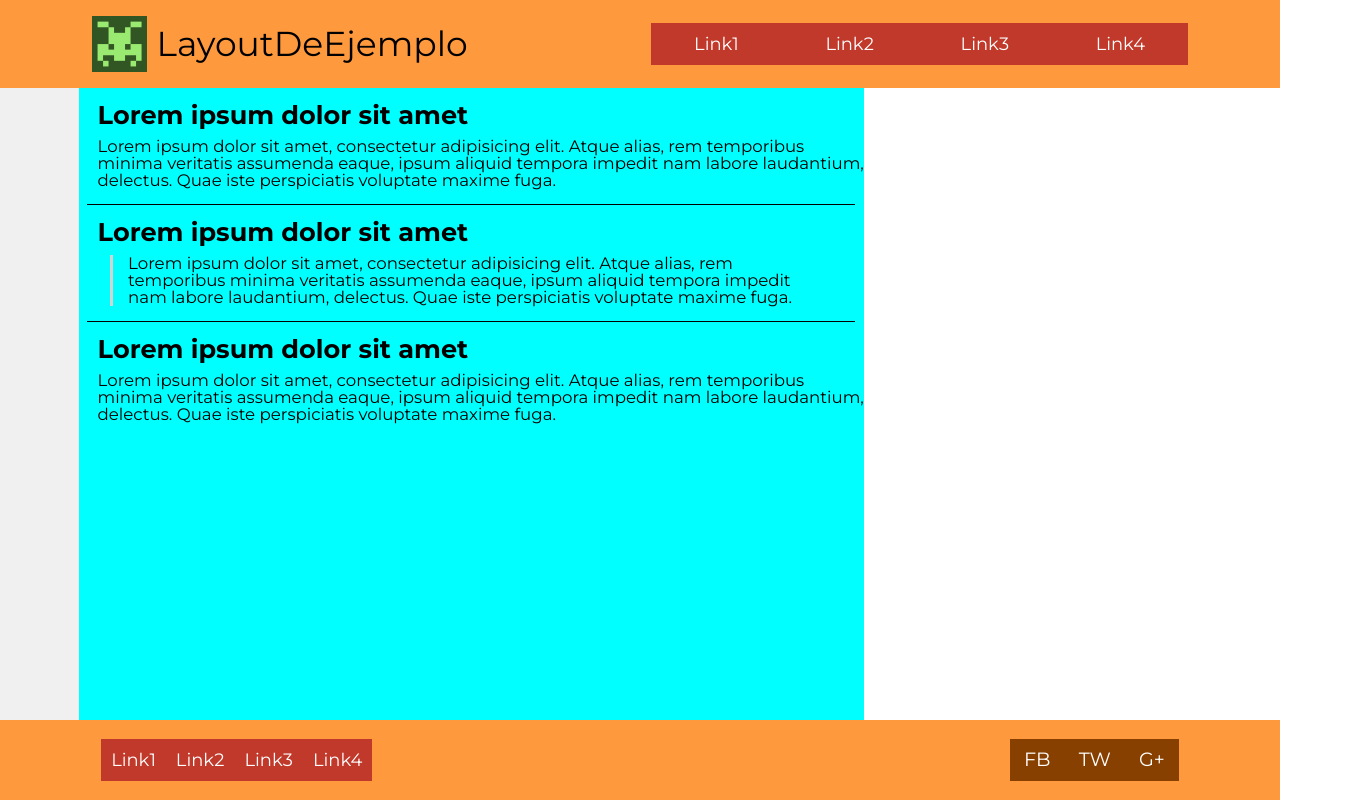
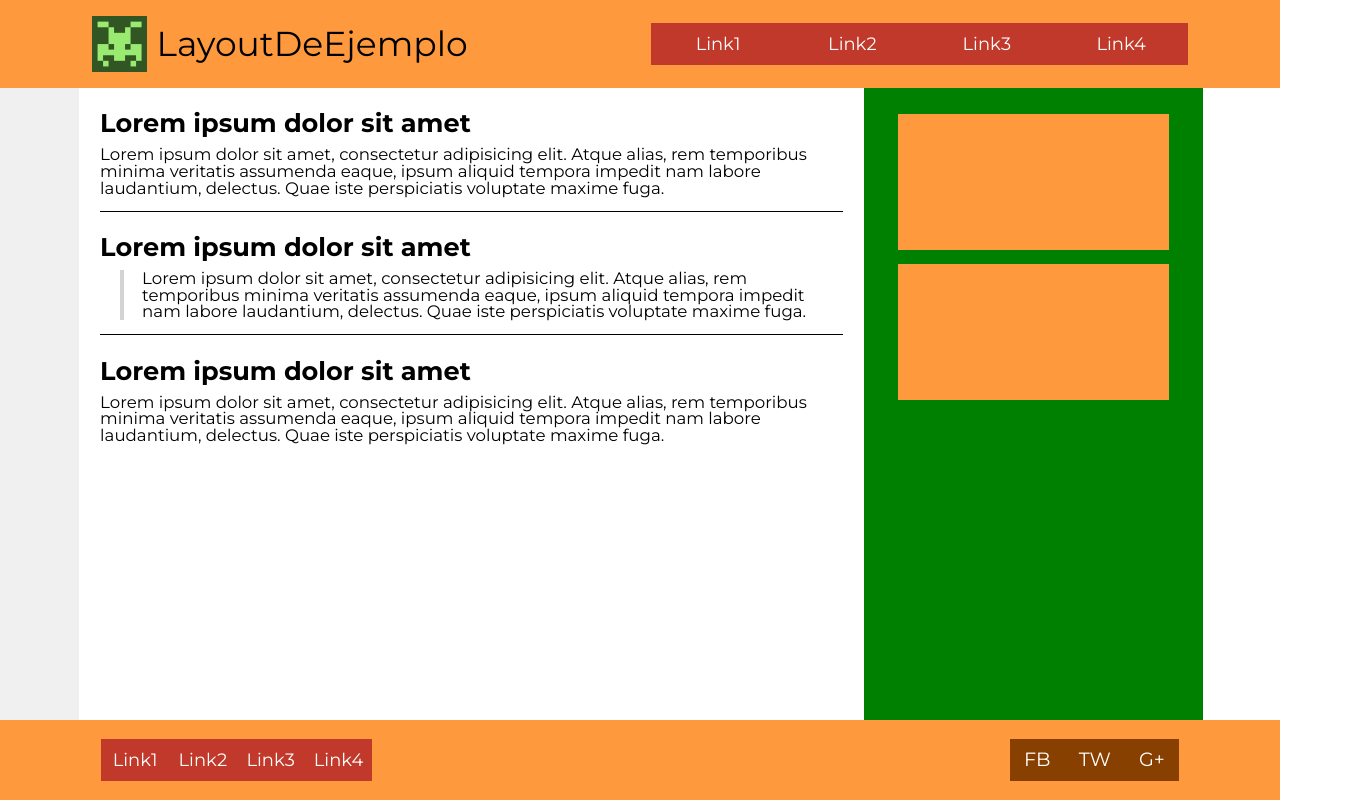
Before and after one commit to raquelgm88/prueba-create, a website: page src/html/index.html in a window 1280 px wide. Shown: the whole page, 1359 px wide, since content can reach past the window. Drawn offline with nearby package versions, Linux system fonts and the light colour scheme; files that its build step writes are made by us from their sources; files whose address does not match are found by name.

Commit message:
Layout desktop version and improve clean CSS code

```diff
--- a/src/html/partials/main.html
+++ b/src/html/partials/main.html
@@ -32,6 +32,6 @@
   </section>
   <aside class="main__aside">
     <div class="main__aside-rectangle"></div>
-    <div class="main__aside-rectangle"></div>
+    <div class="main__aside-rectangle main__aside-rectangle2"></div>
   </aside>
 </main>
--- a/src/scss/core/_variables.scss
+++ b/src/scss/core/_variables.scss
@@ -1,5 +1,4 @@
 // Media-queries
-
 $breakpoint-tablet: 768px;
 $breakpoint-desktop: 1024px;
 
@@ -17,3 +16,4 @@ $color-border: #d3d3d3;
 $color-mainBorder: #f0f0f0;
 $color-line: black;
 $color-aside: #008000;
+$color-hover: #e74c3c;
--- a/src/scss/layout/_footer.scss
+++ b/src/scss/layout/_footer.scss
@@ -1,19 +1,19 @@
 .footer {
     display: flex;
     flex-direction: column;
+    align-items: center;
     justify-content: center;
-    align-items: center;
     width: 100vw;
     height: 16.5vh;
     background-color: $color-headerFooter;
 
     @media all and (min-width: $breakpoint-desktop) {
         flex-direction: row;
+        justify-content: space-around;
         align-items: center;
-        justify-content: space-around;
         gap: 34vw;
         height: 10vh;
-     }
+    }
 
     &__menu {
         display: flex;
@@ -23,9 +23,9 @@
             flex-direction: row;
             justify-content: space-around;
             align-items: center;
-            background-color: $color-menu;
             width: 80vw;
             height: 5.8vh;
+            background-color: $color-menu;
 
             @media all and (min-width: $breakpoint-desktop) {
                 width: 21.2vw;
@@ -33,6 +33,17 @@
             }
 
             &--item {
+                display: flex;
+                flex-direction: row;
+                justify-content: space-around;
+                align-items: center;
+                width: 25%;
+                height: 5.8vh;
+
+                @media all and (min-width: $breakpoint-desktop) {
+                    height: 5.3vh;
+                }
+
                 &_link {
                     text-decoration: none;
                     color: $color-link;
@@ -43,6 +54,11 @@
                         font-size: 1.4vw;
                     }
                 }
+            }
+
+            &--item:hover {
+                background-color: $color-hover;
+                transform: scale(1.1);
             }
         }
     }
@@ -55,9 +71,9 @@
             flex-direction: row;
             justify-content: space-around;
             align-items: center;
-            background-color: $color-socialMedia;
             width: 33vw;
             height: 5.8vh;
+            background-color: $color-socialMedia;
 
             @media all and (min-width: $breakpoint-desktop) {
                 width: 13.2vw;
--- a/src/scss/layout/_header.scss
+++ b/src/scss/layout/_header.scss
@@ -8,8 +8,8 @@
 
     @media all and (min-width: $breakpoint-desktop) {
        flex-direction: row;
+       justify-content: space-around;
        align-items: center;
-       justify-content: space-around;
        height: 11vh;
     }
 
@@ -19,10 +19,6 @@
         justify-content: center;
         align-items: center;
         height: 13vh;
-
-        @media all and (min-width: $breakpoint-desktop) {
-            //height: 10vh;
-        }
 
         &-logo {
             width: 11vw;
@@ -51,9 +47,9 @@
             flex-direction: row;
             justify-content: space-around;
             align-items: center;
-            background-color: $color-menu;
             width: 100vw;
             height: 5.8vh;
+            background-color: $color-menu;
 
             @media all and (min-width: $breakpoint-desktop) {
                 width: 42vw;
@@ -61,6 +57,41 @@
             }
 
             &--item {
+                display: flex;
+                flex-direction: row;
+                justify-content: space-around;
+                align-items: center;
+                width: 25%;
+                height: 5.8vh;
+
+                @keyframes wiggle {
+                    0%, 7% {
+                      transform: rotateZ(0);
+                    }
+                    15% {
+                      transform: rotateZ(-15deg);
+                    }
+                    20% {
+                      transform: rotateZ(10deg);
+                    }
+                    25% {
+                      transform: rotateZ(-10deg);
+                    }
+                    30% {
+                      transform: rotateZ(6deg);
+                    }
+                    35% {
+                      transform: rotateZ(-4deg);
+                    }
+                    40%, 100% {
+                      transform: rotateZ(0);
+                    }
+                  }
+
+                @media all and (min-width: $breakpoint-desktop) {
+                    height: 5.3vh;
+                }
+
                 &_link {
                     text-decoration: none;
                     color: $color-link;
@@ -72,6 +103,12 @@
                     }
                 }
             }
+
+            &--item:hover {
+                background-color: $color-hover;
+                transform: scale(1.1);
+                animation: wiggle 2s linear infinite;
+            }
         }
     }
 }
--- a/src/scss/layout/_main.scss
+++ b/src/scss/layout/_main.scss
@@ -9,6 +9,7 @@
     @media all and (min-width: $breakpoint-desktop) {
         flex-direction: row;
         justify-content: flex-start;
+        width: 93.8vw;
         height: 79vh;
         border-left: solid 6.2vw $color-mainBorder;
     }
@@ -24,10 +25,8 @@
         @media all and (min-width: $breakpoint-desktop) {
             justify-content: flex-start;
             align-items: center;
-            //border-left: solid 6.2vw $color-mainBorder;
+            width: 61.3vw;
             height: 79vh;
-            width: 61.3vw;
-            background-color: aqua;
         }
 
         &-article {
@@ -37,53 +36,54 @@
 
             &--title {
                 width: 90vw;
+                margin-bottom: 1.5vh;
                 font-weight: $bold;
                 font-size: 4.7vw;
-                margin-bottom: 1.5vh;
 
                 @media all and (min-width: $breakpoint-desktop) {
+                    width: 58vw;
+                    margin: 2.8vh auto 1.3vh auto;
                     font-size: 2vw;
-                   width: 60vw;
-                   margin: 1.8vh auto 1.3vh 1.6vw;
                 }
             }
 
             &--text {
                 width: 90vw;
                 font-size: 3.4vw;
-                line-height: 17px;
 
                 @media all and (min-width: $breakpoint-desktop) {
+                    width: 58vw;
+                    margin-bottom: 1.8vh;
                     font-size: 1.3vw;
-                    width: 60vw;
-                    margin: auto auto 1.8vh 1.6vw;
                 }
             }
 
             &--text2 {
                 align-self: center;
+                width: 70vw;
+                padding-left: 15px;
                 border-left: solid 3px $color-border;
                 font-size: 3.4vw;
-                line-height: 17px;
-                width: 70vw;
-                padding-left: 15px;
 
                 @media all and (min-width: $breakpoint-desktop) {
+                    width: 53.2vw;
+                    margin: auto auto 1.8vh 20px;
+                    padding-left: 18px;
+                    border-left: solid 4px $color-border;
                     font-size: 1.3vw;
-                    width: 55vw;
-                    margin: auto auto 1.8vh 33px;
                 }
             }
         }
 
         &-line {
+            align-self: center;
             width: 90vw;
             height: 1px;
             background-color: $color-line;
-            align-self: center;
 
             @media all and (min-width: $breakpoint-desktop) {
-                width: 60vw;
+                width: 58vw;
+            }
         }
     }
 
@@ -93,18 +93,32 @@
         @media all and (min-width: $breakpoint-desktop) {
             display: flex;
             flex-direction: column;
+            justify-content: flex-start;
+            align-items: center;
+            width: 26.5vw;
+            height: 79vh;
             background-color: $color-aside;
-                width: 20vw;
-                height: 65.5vh;
         }
 
         &-rectangle {
             display: none;
 
             @media all and (min-width: $breakpoint-desktop) {
+                display: flex;
+                margin-top: 3.3vh;
+                width: 21.2vw;
+                height: 17vh;
+                background-color: $color-headerFooter;
+            }
+        }
 
+        &-rectangle2 {
+            display: none;
+
+            @media all and (min-width: $breakpoint-desktop) {
+                display: flex;
+                margin-top: 1.7vh;
             }
         }
     }
 }
-}
--- a/src/scss/main.scss
+++ b/src/scss/main.scss
@@ -1,5 +1,5 @@
+@import 'core/reset';
 @import 'core/variables';
-@import 'core/reset';
 @import 'layout/header';
 @import 'layout/main';
 @import 'layout/footer';
```
Lines whose indentation alone changed are shown as unchanged.
